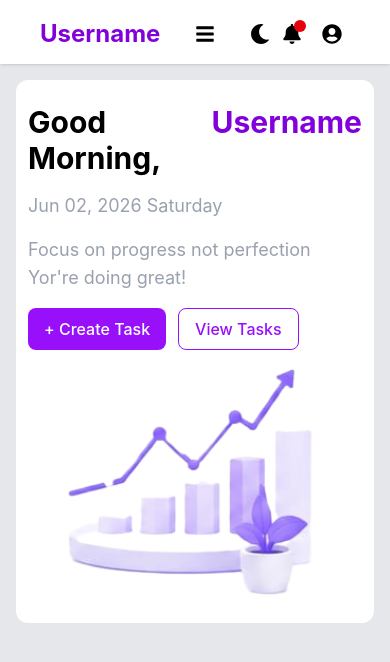
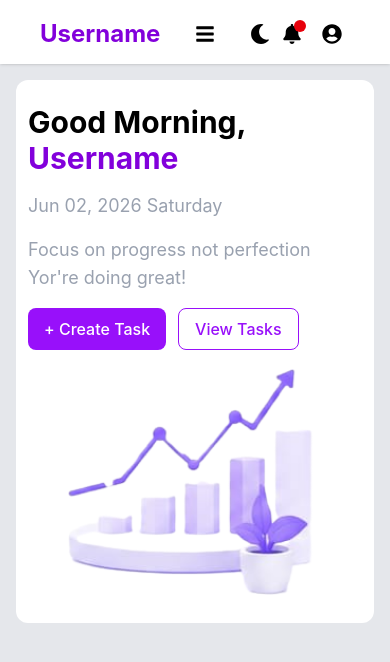
Before and after one commit to AmaanKhanGit/user-dashboard, a React (Vite) app: page / in a window 390 px wide. Shown: the top 662 px of the page. Built offline with nearby package versions, Linux system fonts and the light colour scheme.

Commit message:
minor changes

```diff
--- a/src/Pages/Dashboard/components/DashboardHero.jsx
+++ b/src/Pages/Dashboard/components/DashboardHero.jsx
@@ -3,7 +3,7 @@ const DashboardHero = () => {
   return (
     <section className="flex justify-between rounded-xl bg-white px-3 py-6 max-md:flex-col">
       <div className="flex flex-col gap-4">
-        <h1 className="flex text-3xl font-bold sm:flex-col">
+        <h1 className="text-3xl font-bold">
           <div>Good Morning,</div>
           <div className="text-purple-700">Username</div>
         </h1>
```
